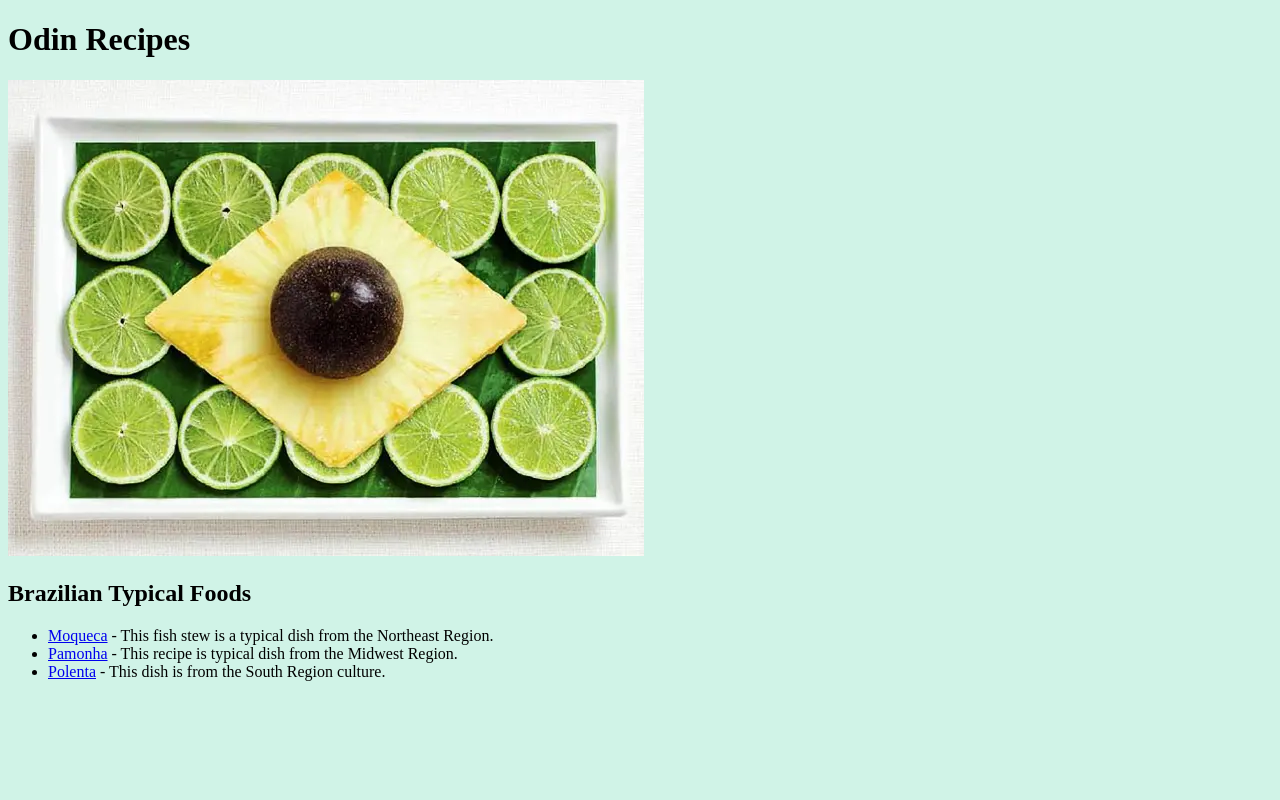
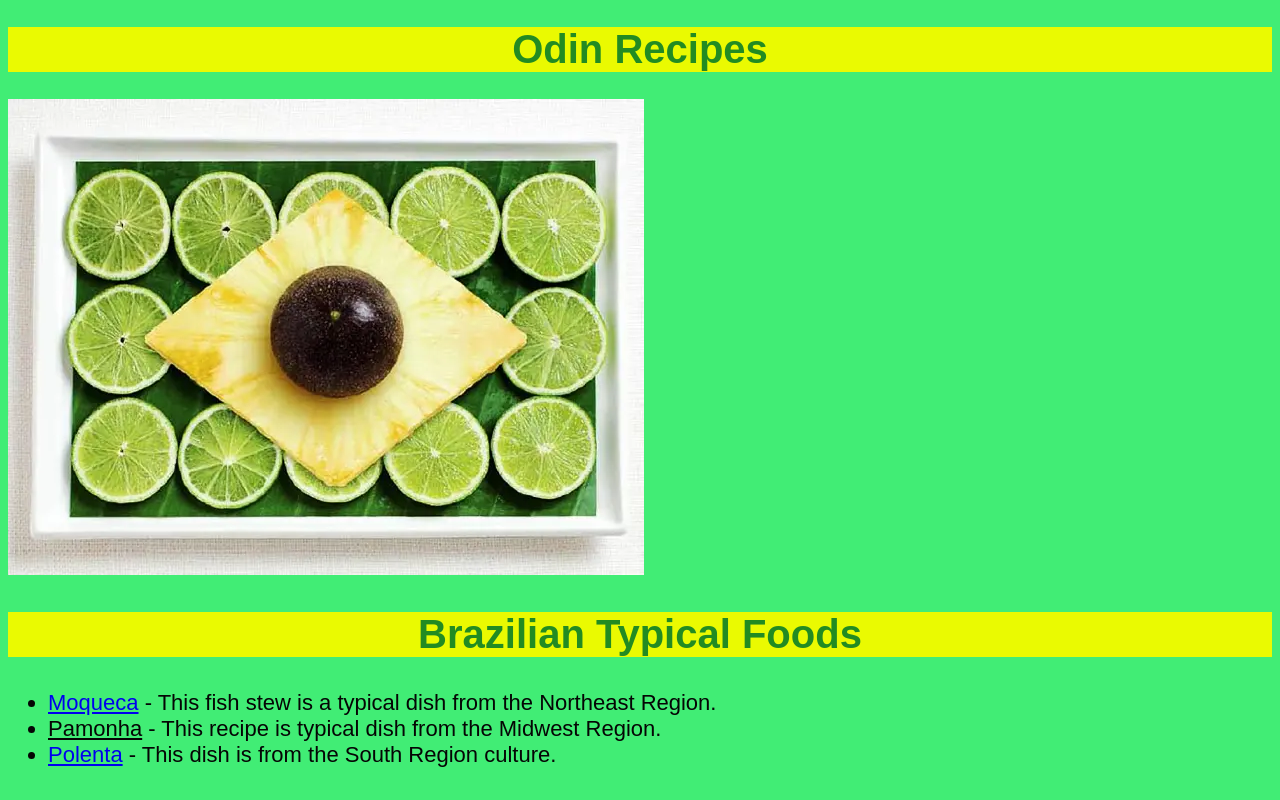
Before and after one commit to joaofilipeq/odin-recipes-site, a plain HTML site: page index.html in a window 1280 px wide. Drawn offline with Linux system fonts and the light colour scheme.

Commit message:
Changes background color, headers, font sizes and aligment of index.html

```diff
--- a/index.html
+++ b/index.html
@@ -8,16 +8,18 @@
 </head>
 
 <body>
-    <h1>Odin Recipes</h1>
+    <h1 class="header">Odin Recipes</h1>
     <img src="images/flag.png"
         alt="Picture showing a Brazilian Flag made of lemons, avocado and pineapple">
-        <h2>Brazilian Typical Foods</h2>
+    <h2 class="header">Brazilian Typical Foods</h2>
 
-        <ul>
-            <li><a = href="recipes/moqueca.html">Moqueca</a> - This fish stew is a typical dish from the Northeast Region.</li>
-            <li><a = href="recipes/pamonha.html">Pamonha</a> - This recipe is typical dish from the Midwest Region.</li>
-            <li><a = href="recipes/polenta.html">Polenta</a> - This dish is from the South Region culture.</li>
-        </ul>
+    <ul>
+        <li a class="child"><a href="recipes/moqueca.html">Moqueca</a> - This fish stew is a typical dish from the
+            Northeast Region.</li>
+        <li a class="child"><a class="child" href="recipes/pamonha.html">Pamonha</a> - This recipe is typical dish from the Midwest
+            Region.</li>
+        <li class="child"><a href="recipes/polenta.html">Polenta</a> - This dish is from the South Region culture.</li>
+    </ul>
 </body>
 
 </html>
--- a/style.css
+++ b/style.css
@@ -1,3 +1,17 @@
 * {
-    background-color: rgb(208, 243, 231);
+  background-color: rgb(65, 237, 117);
 }
+
+.header {
+  background-color: rgb(234, 250, 1);
+  color: forestgreen;
+  text-align: center;
+  font-size: 40px;
+  font-family: Arial, Helvetica, sans-serif;
+}
+
+.child {
+  color: hsl(0, 0%, 2%);
+  font-size: 22px;
+  font-family: Arial, Helvetica, sans-serif;
+}
```
